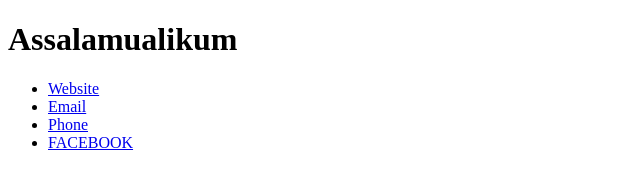
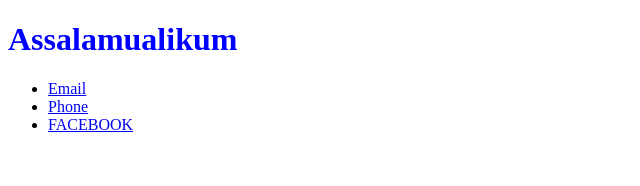
Before and after one commit to starain31/website, a website: page public/index.html in a window 1280 px wide. Shown: the whole page, without its empty margins (0-640 px from the left). Drawn offline with Linux system fonts and the light colour scheme.

Commit message:
Update index.html

```diff
--- a/public/index.html
+++ b/public/index.html
@@ -6,15 +6,13 @@
 </head>
 
 <body>
-    <h1>Assalamualikum</h1>
+    <h1 style="color:blue">Assalamualikum</h1>
 
     <ul>
-      <li><a href="https://example.com">Website</a></li>
       <li><a href="mailto:maeveariana12345@gmail.com">Email</a></li>
       <li><a href="tel:+8801826498546">Phone</a></li>
       <li><a href='https://www.facebook.com/shihab.islam.35762241'>FACEBOOK</a></li>
     </ul>
 
-
 </body>
 </html>
```
